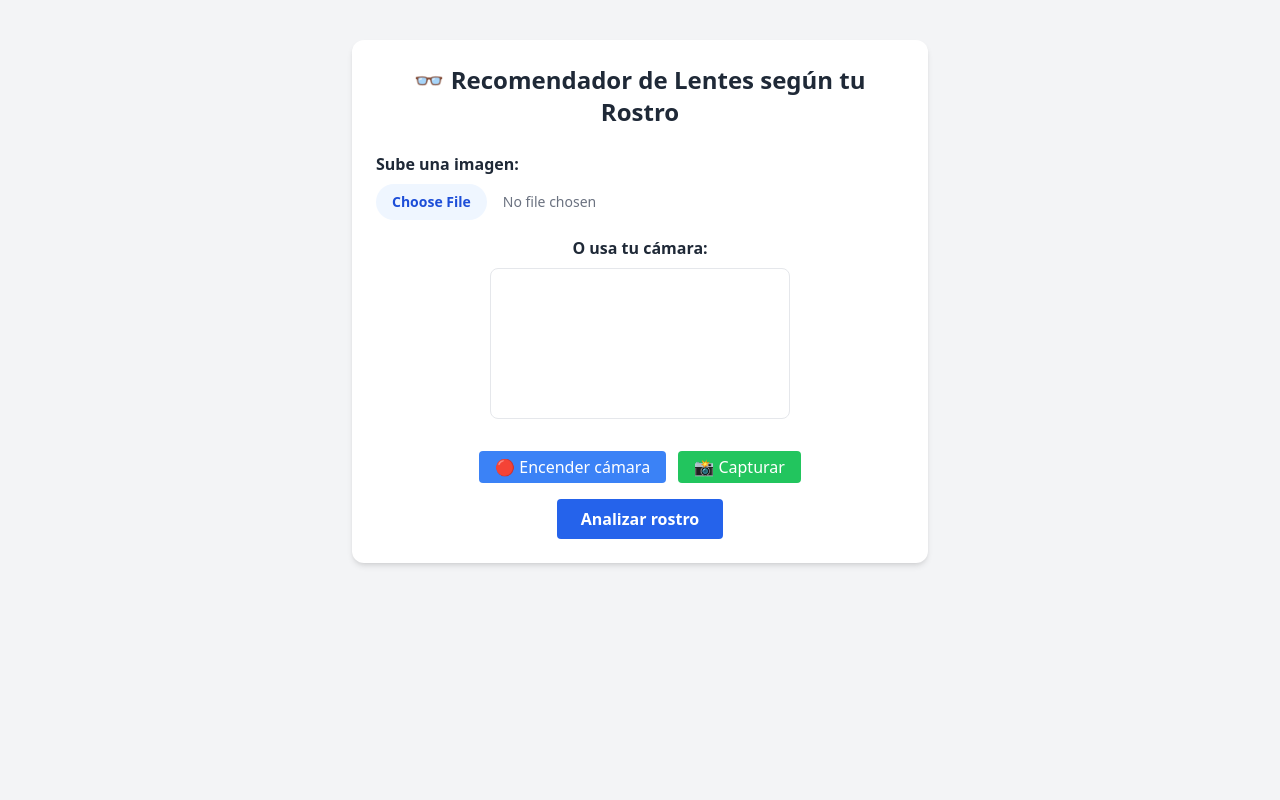
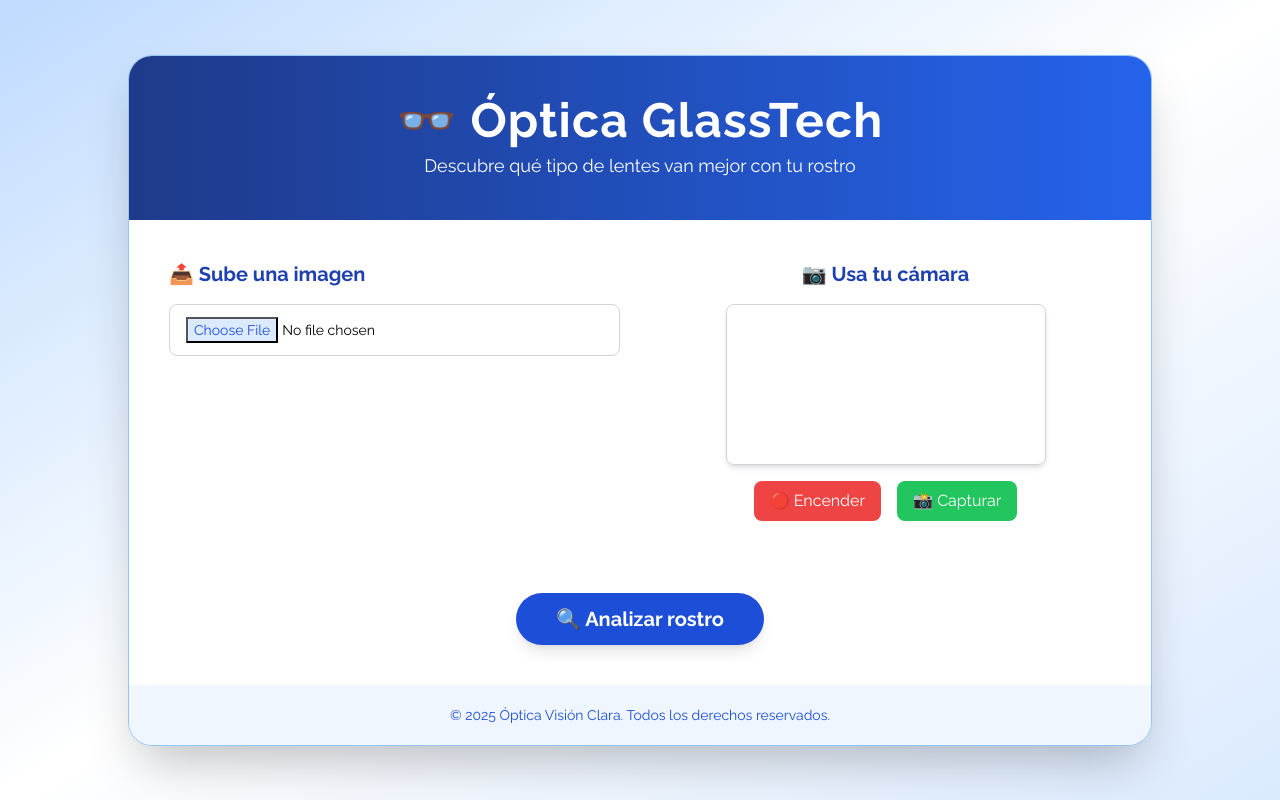
Before and after one commit to Samuelbriones/IA_reconocimento, a Flask app: page / in a window 1280 px wide. Run offline with Flask 3, Linux system fonts and the light colour scheme; some libraries are stand-ins or nearby versions.

Commit message:
add: HtML mejorado

```diff
--- a/templates/index.html
+++ b/templates/index.html
@@ -1,75 +1,94 @@
 <!DOCTYPE html>
 <html lang="es">
+
 <head>
     <meta charset="UTF-8" />
-    <title>Recomendador de Lentes</title>
+    <title>Óptica GlassTech - Recomendador de Lentes</title>
+    <meta name="viewport" content="width=device-width, initial-scale=1.0" />
     <script src="https://cdn.tailwindcss.com"></script>
+    <link rel="preconnect" href="https://fonts.googleapis.com">
+    <link href="https://fonts.googleapis.com/css2?family=Raleway:wght@400;700&display=swap" rel="stylesheet">
+    <style>
+        body {
+            font-family: 'Raleway', sans-serif;
+        }
+    </style>
 </head>
-<body class="bg-gray-100 text-gray-800 font-sans">
 
-<div class="max-w-xl mx-auto mt-10 bg-white p-6 rounded-xl shadow-md">
-    <h1 class="text-2xl font-bold text-center mb-6">👓 Recomendador de Lentes según tu Rostro</h1>
+<body class="bg-gradient-to-br from-blue-200 via-white to-blue-100 min-h-screen flex items-center justify-center px-4">
 
-    <form method="POST" enctype="multipart/form-data" id="formulario">
-        <div class="mb-4">
-            <label class="block mb-2 font-semibold">Sube una imagen:</label>
-            <input
-                type="file"
-                name="image"
-                id="fileInput"
-                accept="image/*"
-                class="block w-full text-sm text-gray-500 file:mr-4 file:py-2 file:px-4 file:rounded-full file:border-0 file:text-sm file:font-semibold file:bg-blue-50 file:text-blue-700 hover:file:bg-blue-100"
-            />
+    <div class="w-full max-w-5xl bg-white rounded-3xl shadow-2xl overflow-hidden border border-blue-300">
+        <!-- Encabezado -->
+        <header class="bg-gradient-to-r from-blue-900 to-blue-600 text-white p-10 text-center">
+            <h1 class="text-5xl font-bold tracking-wide mb-2">👓 Óptica GlassTech</h1>
+            <p class="text-lg font-light">Descubre qué tipo de lentes van mejor con tu rostro</p>
+        </header>
+
+        <!-- Cuerpo -->
+        <main class="p-10 space-y-12 bg-white">
+            <!-- Formulario -->
+            <form method="POST" enctype="multipart/form-data" id="formulario"
+                class="grid grid-cols-1 md:grid-cols-2 gap-10">
+                <!-- Subir imagen -->
+                <div>
+                    <h2 class="text-xl font-semibold text-blue-800 mb-4">📤 Sube una imagen</h2>
+                    <input type="file" name="image" id="fileInput" accept="image/*"
+                        class="w-full px-4 py-3 border border-gray-300 rounded-lg text-sm focus:outline-none focus:ring-2 focus:ring-blue-400 file:bg-blue-100 file:text-blue-700" />
                 </div>
 
-        <div class="mb-4 text-center">
-            <p class="mb-2 font-semibold">O usa tu cámara:</p>
-            <video id="video" width="300" autoplay class="rounded-lg border mx-auto"></video>
-            <br />
-            <button
-                type="button"
-                id="toggleCamBtn"
-                class="mt-2 bg-blue-500 hover:bg-blue-600 text-white py-1 px-4 rounded"
-            >
-                🔴 Encender cámara
+                <!-- Cámara -->
+                <div class="text-center">
+                    <h2 class="text-xl font-semibold text-blue-800 mb-4">📷 Usa tu cámara</h2>
+                    <video id="video" width="320" autoplay
+                        class="mx-auto rounded-lg border border-gray-300 shadow-md"></video>
+                    <div class="mt-4 flex justify-center gap-4">
+                        <button type="button" id="toggleCamBtn"
+                            class="bg-red-500 hover:bg-red-600 text-white px-4 py-2 rounded-lg transition">
+                            🔴 Encender
                         </button>
-            <button
-                type="button"
-                onclick="capturarFoto()"
-                class="mt-2 ml-2 bg-green-500 hover:bg-green-600 text-white py-1 px-4 rounded"
-            >
+                        <button type="button" onclick="capturarFoto()"
+                            class="bg-green-500 hover:bg-green-600 text-white px-4 py-2 rounded-lg transition">
                             📸 Capturar
                         </button>
-            <canvas id="canvas" width="300" height="225" style="display:none;"></canvas>
+                    </div>
+                    <canvas id="canvas" width="320" height="240" class="hidden mt-4 mx-auto rounded-md"></canvas>
                     <input type="hidden" name="captured_image" id="captured_image" />
                 </div>
 
-        <div class="text-center">
-            <button
-                type="submit"
-                class="bg-blue-600 hover:bg-blue-700 text-white font-semibold py-2 px-6 rounded"
-            >
-                Analizar rostro
+                <!-- Botón de análisis -->
+                <div class="col-span-1 md:col-span-2 text-center mt-8">
+                    <button type="submit"
+                        class="bg-blue-700 hover:bg-blue-800 text-white text-xl font-bold py-3 px-10 rounded-full shadow-lg transition duration-300">
+                        🔍 Analizar rostro
                     </button>
                 </div>
             </form>
 
-    {% if image_url %}
-    <div class="mt-6">
-        <h2 class="text-xl font-bold mb-2">Resultado:</h2>
-        <p class="mb-2"><strong>Tipo de rostro detectado:</strong> {{ face_type }}</p>
-        <p class="mb-2"><strong>Recomendación:</strong> {{ recommendation }}</p>
-        <img
-            src="{{ image_url }}"
-            alt="Rostro"
-            class="mt-4 rounded shadow-lg mx-auto"
-            width="300"
-        />
+            <!-- Resultado -->
+            {% if face_type %}
+            <section class="border-t pt-10">
+                <h2 class="text-3xl font-bold text-center text-blue-800 mb-8">📊 Resultado del Análisis</h2>
+                <div class="flex flex-col md:flex-row items-center md:justify-center gap-10">
+                    <img src="{{ image_url }}" alt="Imagen analizada"
+                        class="w-64 rounded-xl shadow-lg border border-gray-300" />
+                    <div class="text-center md:text-left space-y-4">
+                        <p class="text-2xl font-semibold text-gray-800">🔵 Tipo de rostro: <span
+                                class="text-blue-600">{{ face_type }}</span></p>
+                        <p class="text-xl text-gray-700">🕶️ <strong>Recomendación:</strong> {{ recommendation }}</p>
+                        <a href="#" class="inline-block mt-4 text-blue-600 hover:text-blue-800 font-medium">Ver modelos
+                            sugeridos →</a>
                     </div>
+                </div>
+            </section>
             {% endif %}
+        </main>
+
+        <!-- Pie -->
+        <footer class="bg-blue-50 text-center py-5 text-sm text-blue-700 font-medium">
+            &copy; 2025 Óptica Visión Clara. Todos los derechos reservados.
+        </footer>
     </div>
 
     <script src="{{ url_for('static', filename='js/cap.js') }}"></script>
-
 </body>
 </html>
```
Also changed, not shown: 1 other file. Lines whose indentation alone changed are shown as unchanged.
